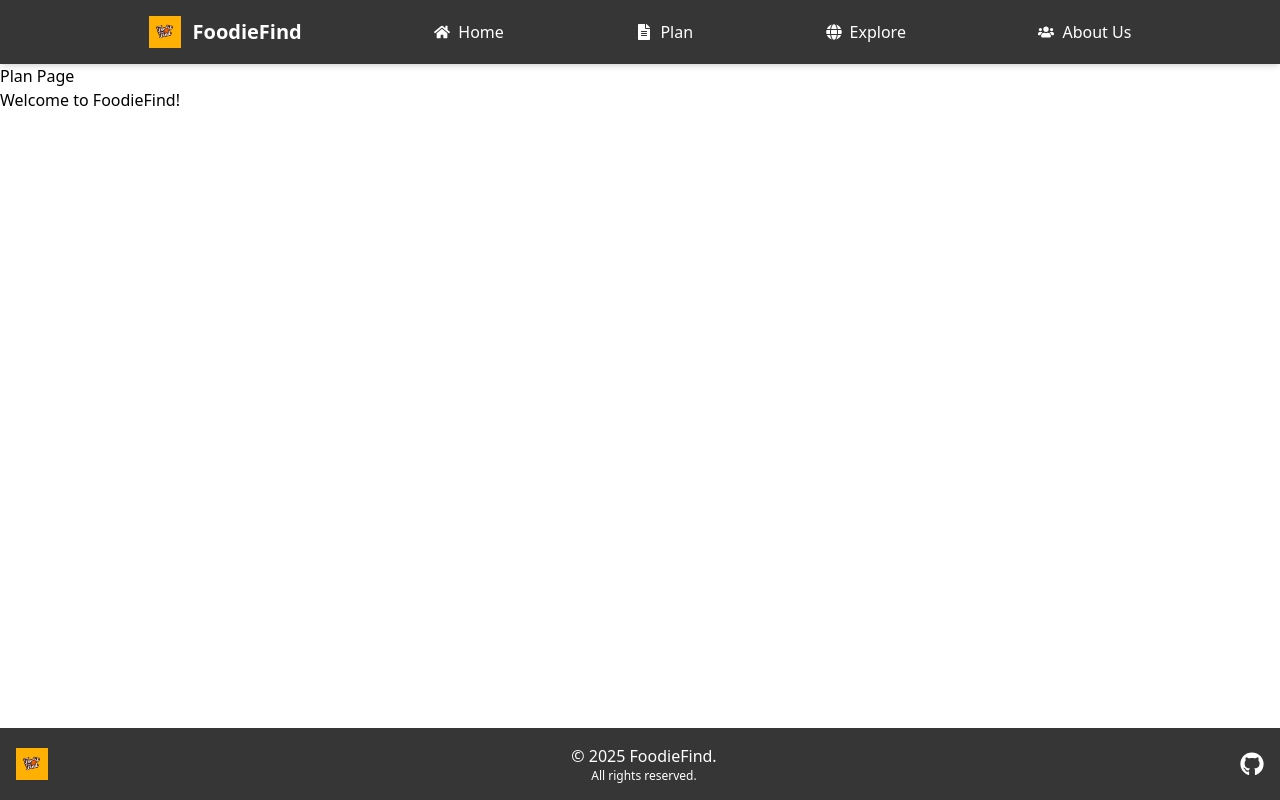
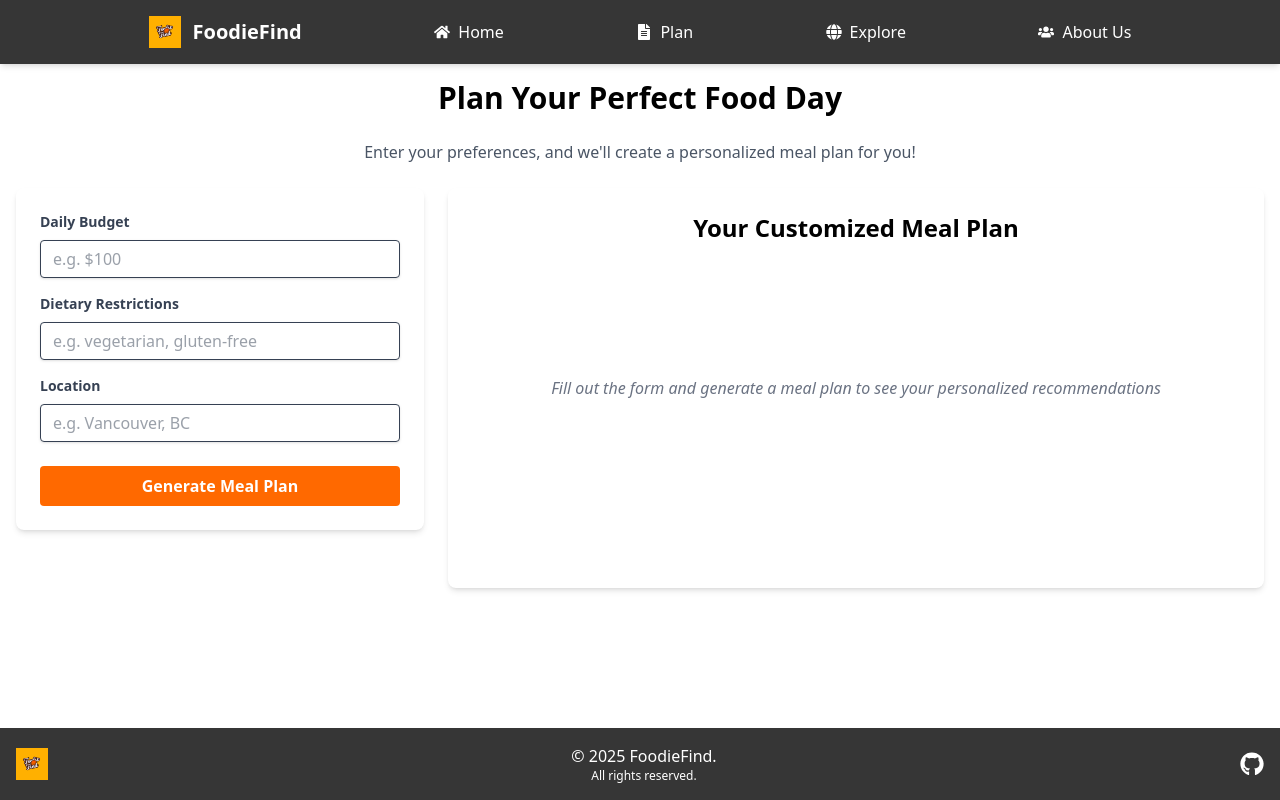
Before and after one commit to CMPT-276-SPRING-2025/final-project-12-woods, a React (Vite) app in the folder foodiefind/: page /plan in a window 1280 px wide. Built offline with nearby package versions, Linux system fonts and the light colour scheme.

Commit message:
implemented the planning 3 days a meal feature on plan page

```diff
--- a/foodiefind/package.json
+++ b/foodiefind/package.json
@@ -11,12 +11,14 @@
   },
   "dependencies": {
     "@react-google-maps/api": "^2.20.6",
+    "@tailwindcss/typography": "^0.5.16",
     "@tailwindcss/vite": "^4.0.14",
     "framer-motion": "^12.5.0",
     "leaflet": "^1.9.4",
     "react": "^19.0.0",
     "react-dom": "^19.0.0",
     "react-icons": "^5.5.0",
+    "react-markdown": "^10.1.0",
     "react-router-dom": "^7.4.0",
     "react-type-animation": "^3.2.0",
     "tailwindcss": "^4.0.14"
--- a/foodiefind/src/pages/Plan.jsx
+++ b/foodiefind/src/pages/Plan.jsx
@@ -1,12 +1,179 @@
-import React from 'react';
+import React, { useState } from 'react';
+import ReactMarkdown from 'react-markdown';
 
-function Plan() { // Capitalized function name
+function Plan() {
+  // State for form inputs
+  const [budget, setBudget] = useState('');
+  const [restrictions, setRestrictions] = useState('');
+  const [location, setLocation] = useState('');
+
+  // State for the generated plan
+  const [mealPlan, setMealPlan] = useState(null);
+
+  // Loading and error states
+  const [isLoading, setIsLoading] = useState(false);
+  const [error, setError] = useState(null);
+
+  // Function to generate meal plan using Gemini API
+  const generateMealPlan = async () => {
+    setError(null);
+    setIsLoading(true);
+
+    try {
+      // API key remains the same
+      const API_KEY = "AIzaSyArPM7lrMXJlMJsHHVJEq08IpYPiX_hCmA";
+
+      // Construct prompt (this part is fine)
+      const prompt = `Create a realistic full day meal plan (breakfast, lunch, dinner) for someone in ${location} with a budget of ${budget}.
+      Dietary restrictions: ${restrictions || 'None'}.
+      For each meal, suggest ONLY real, currently operating restaurants in ${location} that you are confident exist.
+      For each restaurant, provide:
+      1. The restaurant's actual name
+      2. Their accurate address
+      3. A dish they're known for that matches any dietary restrictions
+      4. A reasonable price estimate based on current prices
+
+      Format the output using markdown with headers for Breakfast, Lunch, and Dinner.
+      Be factual and only include restaurants you're confident exist in ${location}.`;
+
+      // Updated API endpoint to use the current model name (gemini-1.5-pro instead of gemini-pro)
+      // and updated API version (v1 instead of v1beta)
+      const response = await fetch(`https://generativelanguage.googleapis.com/v1/models/gemini-1.5-pro:generateContent?key=AIzaSyArPM7lrMXJlMJsHHVJEq08IpYPiX_hCmA`, {
+        method: 'POST',
+        headers: {
+          'Content-Type': 'application/json',
+        },
+        body: JSON.stringify({
+          contents: [{ parts: [{ text: prompt }] }],
+        }),
+      });
+
+      if (!response.ok) {
+        const errorData = await response.json();
+        throw new Error(errorData.error?.message || 'Failed to generate meal plan');
+      }
+
+      const data = await response.json();
+
+      // Extract the text response
+      const generatedText = data.candidates[0]?.content?.parts[0]?.text;
+
+      if (!generatedText) {
+        throw new Error('No meal plan was generated. Please try again.');
+      }
+
+      setMealPlan(generatedText);
+    } catch (err) {
+      console.error('Error generating meal plan:', err);
+      setError(err.message || 'Failed to generate meal plan. Please try again.');
+    } finally {
+      setIsLoading(false);
+    }
+  };
+
+  // Handle form submission
+  const handleSubmit = (e) => {
+    e.preventDefault();
+    generateMealPlan();
+  };
+
   return (
-    <div>
-      <h1>Plan Page</h1>
-      <p>Welcome to FoodieFind!</p>
+    <div className="max-w-7xl mx-auto p-4">
+      <h1 className="text-3xl font-bold mb-6 text-center">Plan Your Perfect Food Day</h1>
+      <p className="text-center mb-6 text-gray-600">Enter your preferences, and we'll create a personalized meal plan for you!</p>
+
+      <div className="flex flex-col lg:flex-row gap-6">
+        {/* Left side - Form */}
+        <div className="w-full lg:w-1/3">
+          <form onSubmit={handleSubmit} className="bg-white p-6 rounded-lg shadow-md">
+            <div className="mb-4">
+              <label className="block text-gray-700 text-sm font-bold mb-2" htmlFor="budget">
+                Daily Budget
+              </label>
+              <input
+                type="text"
+                id="budget"
+                className="shadow appearance-none border rounded w-full py-2 px-3 text-gray-700 leading-tight focus:outline-none focus:shadow-outline"
+                placeholder="e.g. $100"
+                value={budget}
+                onChange={(e) => setBudget(e.target.value)}
+                required
+              />
+            </div>
+
+            <div className="mb-4">
+              <label className="block text-gray-700 text-sm font-bold mb-2" htmlFor="restrictions">
+                Dietary Restrictions
+              </label>
+              <input
+                type="text"
+                id="restrictions"
+                className="shadow appearance-none border rounded w-full py-2 px-3 text-gray-700 leading-tight focus:outline-none focus:shadow-outline"
+                placeholder="e.g. vegetarian, gluten-free"
+                value={restrictions}
+                onChange={(e) => setRestrictions(e.target.value)}
+              />
+            </div>
+
+            <div className="mb-6">
+              <label className="block text-gray-700 text-sm font-bold mb-2" htmlFor="location">
+                Location
+              </label>
+              <input
+                type="text"
+                id="location"
+                className="shadow appearance-none border rounded w-full py-2 px-3 text-gray-700 leading-tight focus:outline-none focus:shadow-outline"
+                placeholder="e.g. Vancouver, BC"
+                value={location}
+                onChange={(e) => setLocation(e.target.value)}
+                required
+              />
+            </div>
+
+            <div className="flex items-center justify-center">
+              <button
+                type="submit"
+                className="bg-orange-500 hover:bg-orange-700 text-white font-bold py-2 px-4 rounded focus:outline-none focus:shadow-outline w-full"
+                disabled={isLoading}
+              >
+                {isLoading ? 'Creating Your Plan...' : 'Generate Meal Plan'}
+              </button>
+            </div>
+          </form>
+        </div>
+
+        {/* Right side - Results */}
+        <div className="w-full lg:w-2/3">
+          <div className="bg-white p-6 rounded-lg shadow-md min-h-[400px]">
+            <h2 className="text-2xl font-bold mb-4 text-center">Your Customized Meal Plan</h2>
+
+            {isLoading ? (
+              <div className="flex flex-col justify-center items-center h-64">
+                <div className="animate-spin rounded-full h-12 w-12 border-t-2 border-b-2 border-orange-500 mb-4"></div>
+                <p className="text-gray-600">Crafting your perfect food day...</p>
+              </div>
+            ) : error ? (
+              <div className="text-red-500 p-4 border border-red-300 rounded bg-red-50">
+                <p className="font-bold">Error:</p>
+                <p>{error}</p>
+              </div>
+            ) : mealPlan ? (
+              <div className="text-gray-700 p-4">
+                <div className="mb-4 text-xs text-gray-500 bg-gray-50 p-2 rounded">
+                  Note: Restaurant information is generated by AI and should be verified before visiting.
+                </div>
+                <ReactMarkdown>{mealPlan}</ReactMarkdown>
+              </div>
+            ) : (
+              <div className="text-gray-500 italic text-center h-64 flex items-center justify-center">
+                <p>Fill out the form and generate a meal plan to see your personalized recommendations</p>
+              </div>
+            )}
+          </div>
+        </div>
+      </div>
     </div>
   );
 }
 
-export default Plan; // Changed from Home to Plan
+export default Plan;
```
Also changed, not shown: 1 other file (tests, documents, lock files or other folders).
